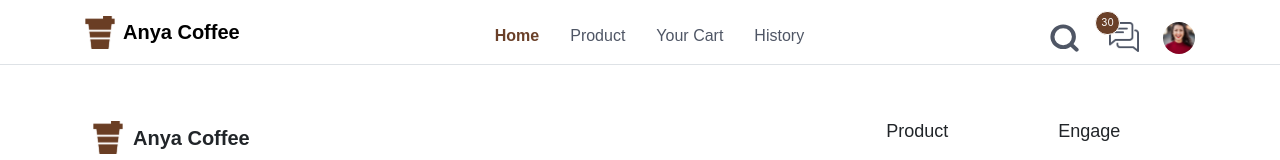
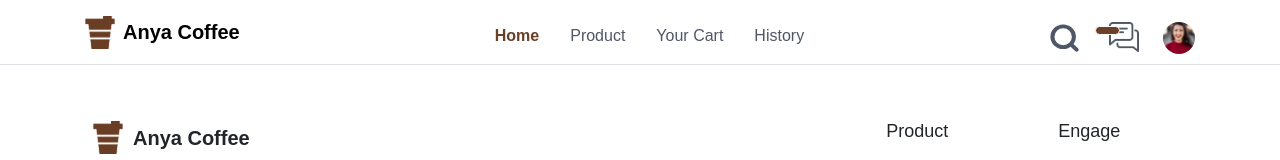
Before and after one commit to Cotllinz/anya_coffee_frontend, a Vue app: page / in a window 1280 px wide. Shown: the top 160 px of the page. Built offline with nearby package versions, Linux system fonts and the light colour scheme.

Commit message:
Update Navbar.vue

```diff
--- a/src/components/_base/Navbar.vue
+++ b/src/components/_base/Navbar.vue
@@ -48,7 +48,7 @@
               tag="a"
               class="position-relative mr-lg-4"
               to="/chat"
-              ><span class="supply__Product">{{ mssg }}</span
+              ><span class="supply__Product">{{ msg }}</span
               ><img src="../../assets/image/icons/chatIcons.svg" alt="chatLogo"
             /></router-link>
             <router-link
```
